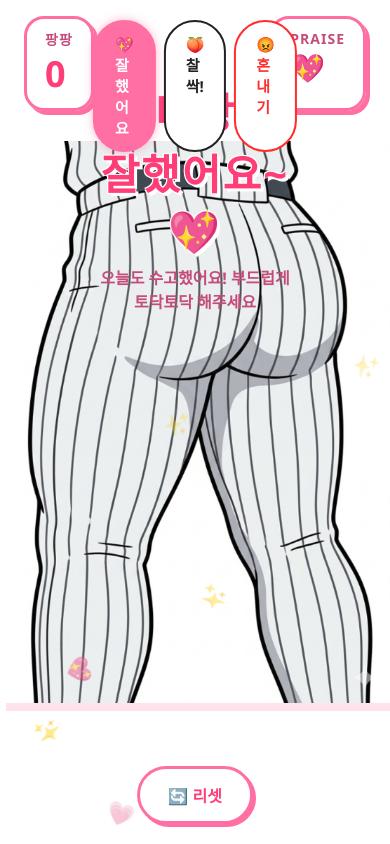
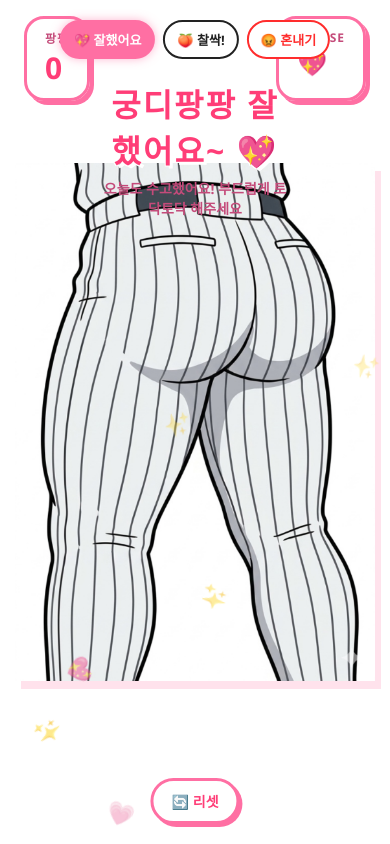
Before and after one commit to hayeon-choi0603/baseball, a plain HTML site: page index.html in a window 390 px wide. Drawn offline with Linux system fonts and the light colour scheme.

Commit message:
Update index.html

```diff
--- a/index.html
+++ b/index.html
@@ -28,23 +28,33 @@
 
     /* 모바일에서 엉덩이 더 크게 */
     .player-wrap {
-      width: 420px !important;
-      height: 630px !important;
+      width: 360px !important;
+      height: 520px !important;
     }
 
-    /* 모바일에서 UI 요소들 더 크게 */
-    .count { font-size: 36px !important; }
-    .stat { font-size: 28px !important; }
-    .label { font-size: 14px !important; }
-    .title h1 { font-size: 42px !important; }
-    .title p { font-size: 16px !important; }
+    /* 모바일에서 UI 요소들 적절히 조절 */
+    .count { font-size: 30px !important; }
+    .stat { font-size: 24px !important; }
+    .label { font-size: 12px !important; }
+    .title h1 { font-size: 32px !important; }
+    .title p { font-size: 14px !important; }
+    .mode-buttons { gap: 6px; }
     .mode-btn {
-      padding: 12px 20px !important;
-      font-size: 15px !important;
+      padding: 8px 12px !important;
+      font-size: 13px !important;
+      min-width: 0;
+      white-space: nowrap;
     }
     .reset-btn {
-      padding: 14px 28px !important;
-      font-size: 16px !important;
+      padding: 10px 18px !important;
+      font-size: 14px !important;
+      min-width: 0;
+    }
+    .ui {
+      padding: 0 12px;
+    }
+    .panel {
+      padding: 8px 12px;
     }
   }
 
```
